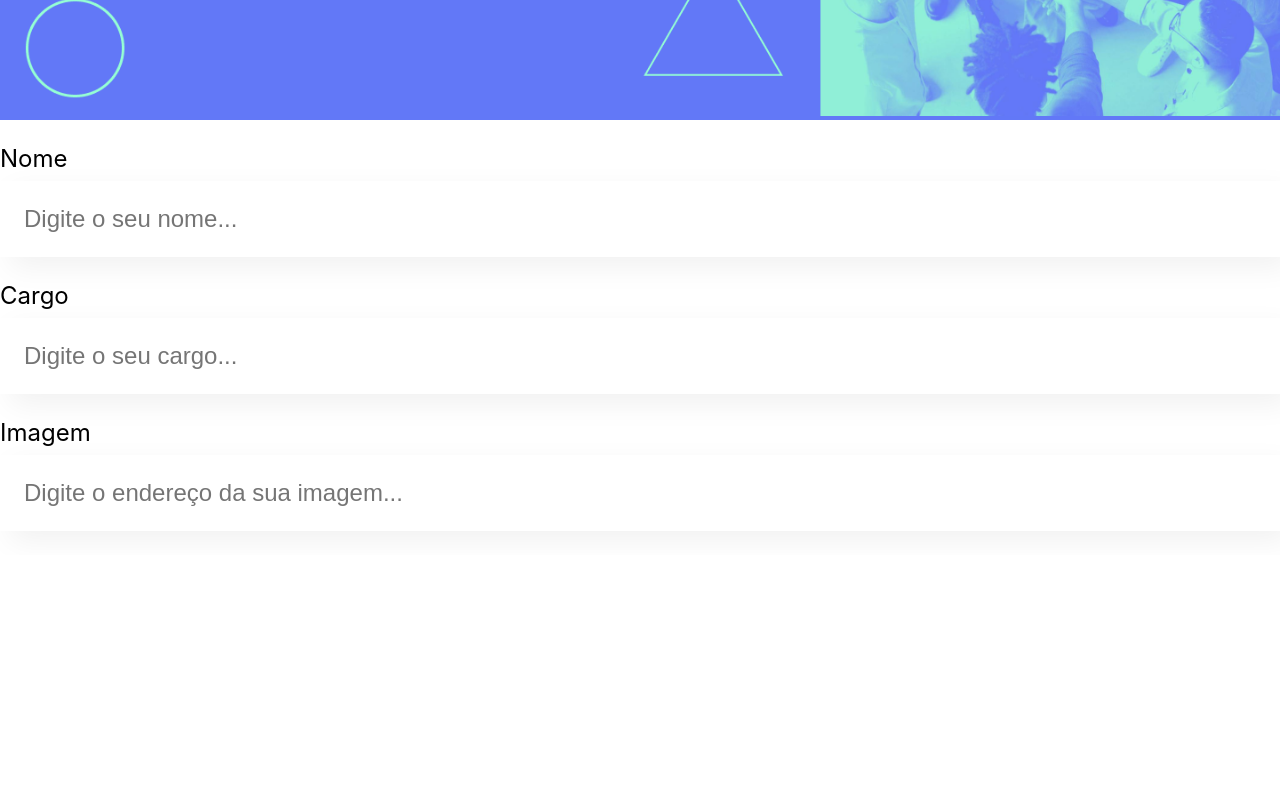
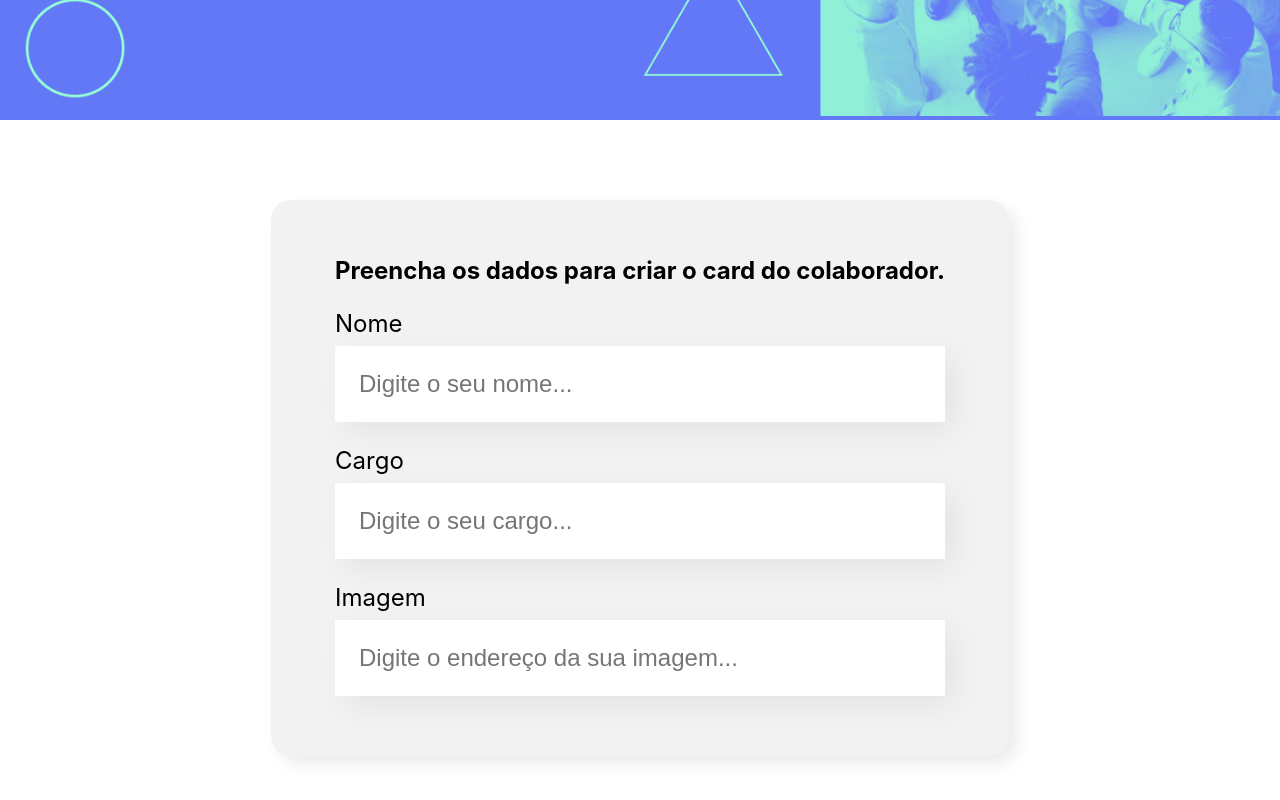
Before and after one commit to ddcsilva/organo, a React (Create React App) app: page / in a window 1280 px wide. Shown: the part 378-1178 px from the top of the page. Before the commit the page ends 933 px from the top, so only its background shows below. Built offline with nearby package versions, Linux system fonts and the light colour scheme.

Commit message:
feat: Substituir campos de entrada individuais por um novo componente Form que agrupa os dados do colaborador

```diff
--- a/src/App.js
+++ b/src/App.js
@@ -1,13 +1,11 @@
 import Banner from "./components/Banner";
-import InputText from "./components/InputText";
+import Form from "./components/Form";
 
 function App() {
   return (
     <div className="App">
       <Banner />
-      <InputText label="Nome" placeholder="Digite o seu nome" />
-      <InputText label="Cargo" placeholder="Digite o seu cargo" />
-      <InputText label="Imagem" placeholder="Digite o endereço da sua imagem" />
+      <Form />
     </div>
   );
 }
--- /dev/null
+++ b/src/components/Form/Form.css
@@ -0,0 +1,13 @@
+.form {
+  display: flex;
+  justify-content: center;
+  margin: 80px 0;
+}
+
+.form form {
+  max-width: 80%;
+  background-color: #f2f2f2;
+  border-radius: 20px;
+  padding: 36px 64px;
+  box-shadow: 8px 8px 16px rgba(0, 0, 0, 0.08);
+}
--- /dev/null
+++ b/src/components/Form/index.js
@@ -0,0 +1,17 @@
+import "./Form.css";
+import InputText from "../InputText";
+
+const Form = () => {
+  return (
+    <section className="form">
+      <form>
+        <h2>Preencha os dados para criar o card do colaborador.</h2>
+        <InputText label="Nome" placeholder="Digite o seu nome" />
+        <InputText label="Cargo" placeholder="Digite o seu cargo" />
+        <InputText label="Imagem" placeholder="Digite o endereço da sua imagem" />
+      </form>
+    </section>
+  );
+};
+
+export default Form;
```
